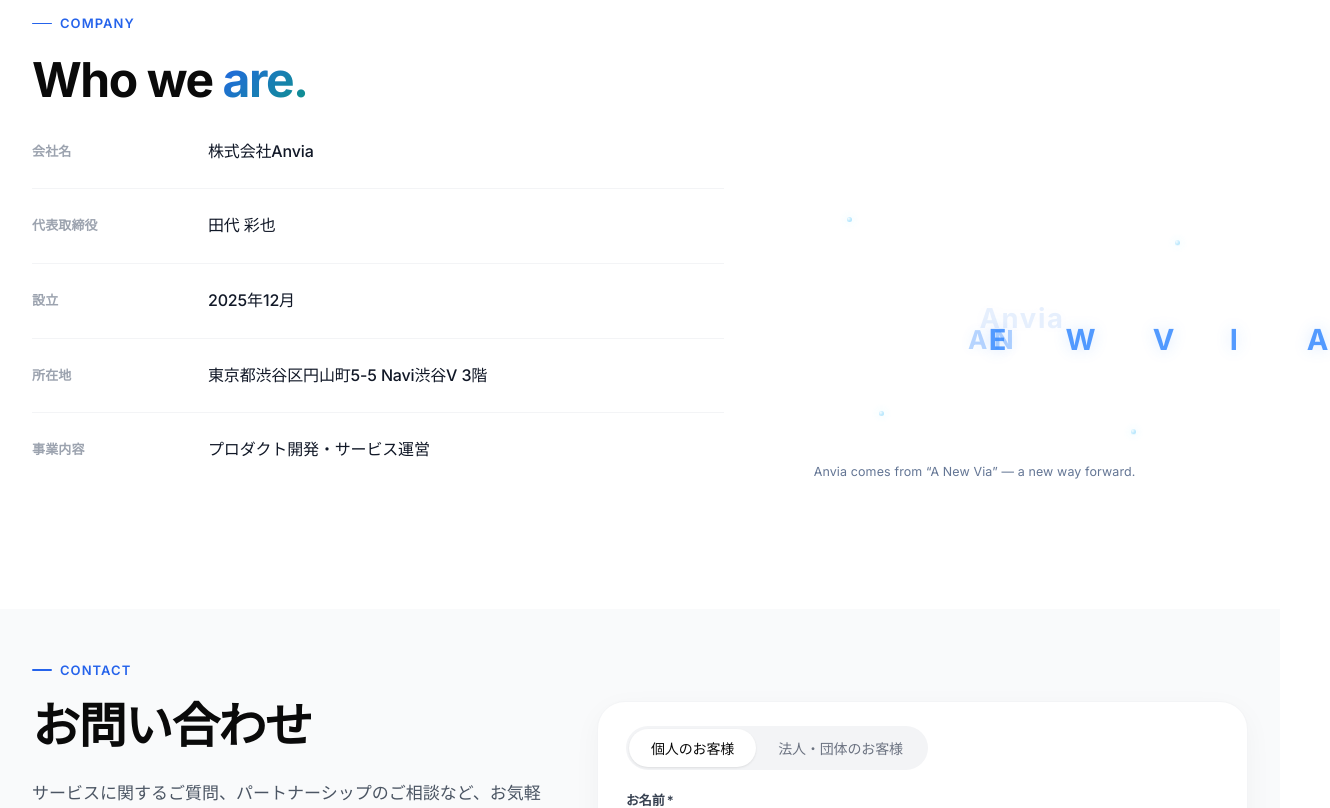
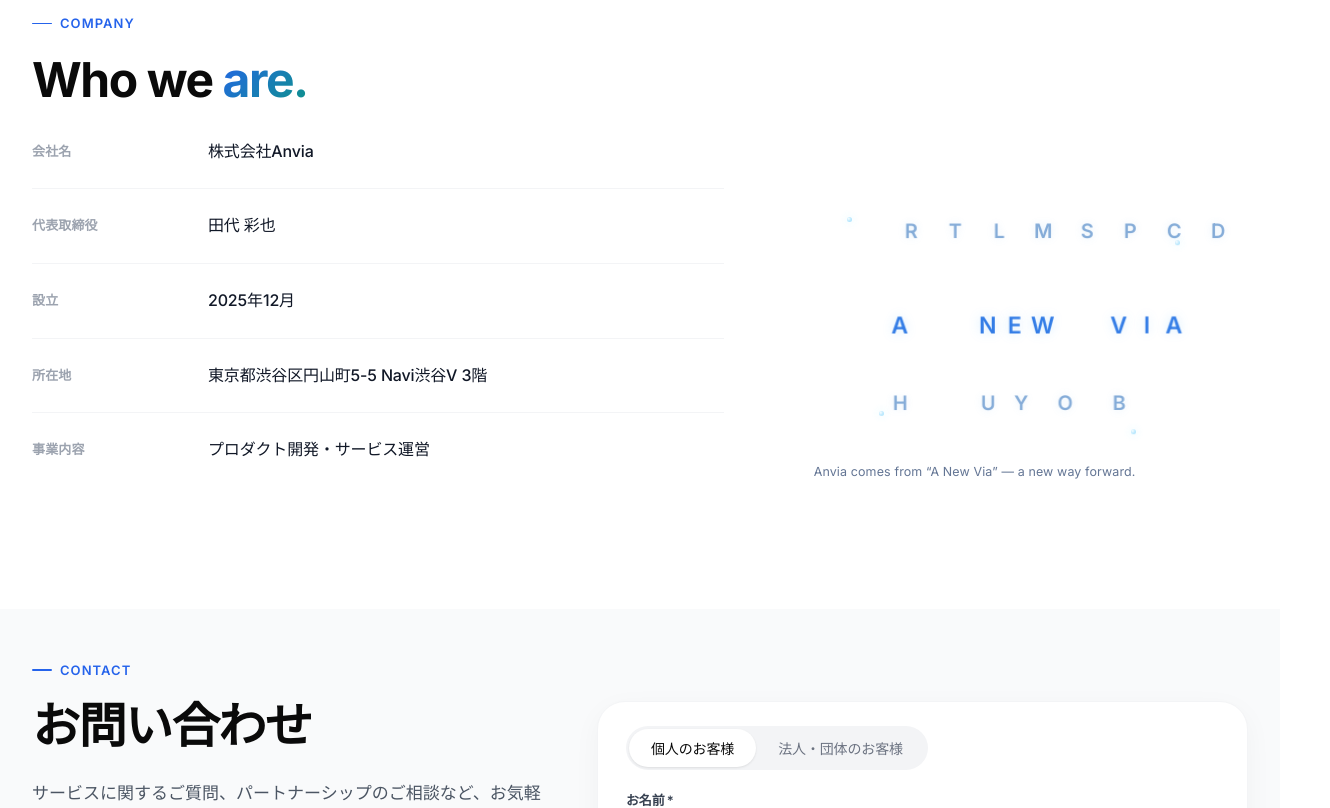
Before and after one commit to Anvia-a/anvia-corporate, a Next.js app: page / in a window 1280 px wide. Shown: the part 4280-5088 px from the top of the page, 1330 px wide, since content can reach past the window. Built offline with nearby package versions, Linux system fonts and the light colour scheme.

Commit message:
Company右側のみを修正し、英字群の出現・旋回・A NEW VIA整列・拡散・Anvia再集結で会社名由来を表現するアニメーションに更新しました。

```diff
--- a/components/Company.module.css
+++ b/components/Company.module.css
@@ -25,6 +25,10 @@
     grid-template-columns: minmax(0, 1.38fr) minmax(300px, 0.95fr);
     gap: 48px;
     align-items: stretch;
+}
+
+.infoBlock {
+    width: 100%;
 }
 
 .table {
@@ -80,94 +84,270 @@
     width: 100%;
     height: 100%;
     min-height: 390px;
+    perspective: 900px;
+    transform-style: preserve-3d;
 }
 
-.letter {
+.glyph {
     position: absolute;
-    left: var(--x0);
-    top: var(--y0);
-    font-size: clamp(1.3rem, 2.2vw, 2.05rem);
-    font-weight: 620;
+    left: 50%;
+    top: 42%;
+    font-size: clamp(1rem, 1.8vw, 1.62rem);
+    font-weight: 580;
     letter-spacing: 0.08em;
-    color: rgba(56, 139, 255, 0.86);
-    text-shadow: 0 0 14px rgba(56, 139, 255, 0.22);
-    animation: gather 10s ease-in-out infinite;
+    color: rgba(44, 121, 232, 0.9);
+    text-shadow: 0 0 10px rgba(72, 179, 243, 0.23);
+    opacity: 0;
+    filter: blur(3px);
+    transform: translate3d(-50%, -50%, 0) rotate(0deg) scale(0.86);
+    will-change: transform, opacity, filter, color;
+    animation: glyphTimeline 12.8s cubic-bezier(0.25, 0.1, 0.25, 1) infinite;
     animation-delay: var(--delay, 0s);
 }
 
-.letterA1 { --x0: -16%; --y0: 20%; --x1: 16%; --y1: 46%; --x2: 40%; --y2: 46%; --delay: 0s; }
-.letterN  { --x0: 84%;  --y0: 16%; --x1: 30%; --y1: 46%; --x2: 46%; --y2: 46%; --delay: 0.12s; }
-.letterE  { --x0: 18%;  --y0: 80%; --x1: 44%; --y1: 46%; --x2: 52%; --y2: 46%; --delay: 0.22s; }
-.letterW  { --x0: 74%;  --y0: 78%; --x1: 58%; --y1: 46%; --x2: 58%; --y2: 46%; --delay: 0.34s; }
-.letterV  { --x0: 6%;   --y0: 52%; --x1: 74%; --y1: 46%; --x2: 64%; --y2: 46%; --delay: 0.44s; }
-.letterI  { --x0: 94%;  --y0: 46%; --x1: 88%; --y1: 46%; --x2: 70%; --y2: 46%; --delay: 0.54s; }
-.letterA2 { --x0: 44%;  --y0: 6%;  --x1: 102%; --y1: 46%; --x2: 76%; --y2: 46%; --delay: 0.64s; }
+.coreGlyph {
+    color: rgba(35, 114, 228, 0.92);
+    text-shadow: 0 0 12px rgba(78, 182, 250, 0.26);
+    letter-spacing: 0.11em;
+}
 
-@keyframes gather {
-    0%, 18% {
+.extraGlyph {
+    color: rgba(78, 134, 198, 0.68);
+    font-size: clamp(0.9rem, 1.55vw, 1.4rem);
+    text-shadow: 0 0 8px rgba(102, 170, 232, 0.18);
+}
+
+.c1 {
+    --x0: 10%;
+    --y0: 22%;
+    --xw1: 30%;
+    --yw1: 18%;
+    --xw2: 22%;
+    --yw2: 64%;
+    --xa: 28%;
+    --ya: 48%;
+    --xb: 24%;
+    --yb: 34%;
+    --xn: 44%;
+    --yn: 48%;
+    --delay: 0.00s;
+}
+
+.c2 {
+    --x0: 84%;
+    --y0: 14%;
+    --xw1: 76%;
+    --yw1: 36%;
+    --xw2: 46%;
+    --yw2: 22%;
+    --xa: 44%;
+    --ya: 48%;
+    --xb: 50%;
+    --yb: 30%;
+    --xn: 46.5%;
+    --yn: 48%;
+    --delay: 0.05s;
+}
+
+.c3 {
+    --x0: 18%;
+    --y0: 82%;
+    --xw1: 56%;
+    --yw1: 72%;
+    --xw2: 72%;
+    --yw2: 44%;
+    --xa: 49%;
+    --ya: 48%;
+    --xb: 68%;
+    --yb: 29%;
+    --xn: 49%;
+    --yn: 48%;
+    --delay: 0.10s;
+}
+
+.c4 {
+    --x0: 74%;
+    --y0: 78%;
+    --xw1: 36%;
+    --yw1: 70%;
+    --xw2: 24%;
+    --yw2: 40%;
+    --xa: 54%;
+    --ya: 48%;
+    --xb: 80%;
+    --yb: 35%;
+    --xn: 51.5%;
+    --yn: 48%;
+    --delay: 0.14s;
+}
+
+.c5 {
+    --x0: 8%;
+    --y0: 54%;
+    --xw1: 20%;
+    --yw1: 28%;
+    --xw2: 62%;
+    --yw2: 16%;
+    --xa: 68%;
+    --ya: 48%;
+    --xb: 58%;
+    --yb: 62%;
+    --xn: 53%;
+    --yn: 48%;
+    --delay: 0.18s;
+}
+
+.c6 {
+    --x0: 96%;
+    --y0: 52%;
+    --xw1: 72%;
+    --yw1: 62%;
+    --xw2: 34%;
+    --yw2: 74%;
+    --xa: 73%;
+    --ya: 48%;
+    --xb: 74%;
+    --yb: 58%;
+    --xn: 55%;
+    --yn: 48%;
+    --delay: 0.23s;
+}
+
+.c7 {
+    --x0: 46%;
+    --y0: 6%;
+    --xw1: 58%;
+    --yw1: 18%;
+    --xw2: 88%;
+    --yw2: 56%;
+    --xa: 78%;
+    --ya: 48%;
+    --xb: 88%;
+    --yb: 50%;
+    --xn: 57%;
+    --yn: 48%;
+    --delay: 0.28s;
+}
+
+.e1  { --x0: 6%;  --y0: 10%; --xw1: 28%; --yw1: 24%; --xw2: 36%; --yw2: 52%; --xa: 30%; --ya: 24%; --xb: 14%; --yb: 16%; --xn: 43%; --yn: 47%; --delay: 0.02s; }
+.e2  { --x0: 20%; --y0: 14%; --xw1: 12%; --yw1: 38%; --xw2: 48%; --yw2: 24%; --xa: 38%; --ya: 24%; --xb: 22%; --yb: 20%; --xn: 44.5%; --yn: 47%; --delay: 0.04s; }
+.e3  { --x0: 34%; --y0: 16%; --xw1: 48%; --yw1: 10%; --xw2: 58%; --yw2: 26%; --xa: 46%; --ya: 24%; --xb: 34%; --yb: 18%; --xn: 46%; --yn: 47%; --delay: 0.06s; }
+.e4  { --x0: 52%; --y0: 12%; --xw1: 70%; --yw1: 12%; --xw2: 78%; --yw2: 28%; --xa: 54%; --ya: 24%; --xb: 46%; --yb: 20%; --xn: 47.5%; --yn: 47%; --delay: 0.08s; }
+.e5  { --x0: 72%; --y0: 10%; --xw1: 86%; --yw1: 22%; --xw2: 74%; --yw2: 36%; --xa: 62%; --ya: 24%; --xb: 58%; --yb: 18%; --xn: 49%; --yn: 47%; --delay: 0.10s; }
+.e6  { --x0: 88%; --y0: 16%; --xw1: 92%; --yw1: 38%; --xw2: 72%; --yw2: 48%; --xa: 70%; --ya: 24%; --xb: 70%; --yb: 20%; --xn: 50.5%; --yn: 47%; --delay: 0.12s; }
+.e7  { --x0: 96%; --y0: 28%; --xw1: 84%; --yw1: 52%; --xw2: 64%; --yw2: 62%; --xa: 78%; --ya: 24%; --xb: 82%; --yb: 22%; --xn: 52%; --yn: 47%; --delay: 0.14s; }
+.e8  { --x0: 94%; --y0: 48%; --xw1: 72%; --yw1: 72%; --xw2: 50%; --yw2: 78%; --xa: 86%; --ya: 24%; --xb: 90%; --yb: 26%; --xn: 53.5%; --yn: 47%; --delay: 0.16s; }
+.e9  { --x0: 82%; --y0: 72%; --xw1: 56%; --yw1: 82%; --xw2: 34%; --yw2: 78%; --xa: 28%; --ya: 68%; --xb: 80%; --yb: 74%; --xn: 45%; --yn: 50%; --delay: 0.18s; }
+.e10 { --x0: 62%; --y0: 86%; --xw1: 38%; --yw1: 80%; --xw2: 20%; --yw2: 66%; --xa: 44%; --ya: 68%; --xb: 66%; --yb: 78%; --xn: 46.5%; --yn: 50%; --delay: 0.20s; }
+.e11 { --x0: 40%; --y0: 88%; --xw1: 24%; --yw1: 70%; --xw2: 18%; --yw2: 48%; --xa: 50%; --ya: 68%; --xb: 50%; --yb: 82%; --xn: 48%; --yn: 50%; --delay: 0.22s; }
+.e12 { --x0: 22%; --y0: 84%; --xw1: 16%; --yw1: 58%; --xw2: 26%; --yw2: 36%; --xa: 58%; --ya: 68%; --xb: 36%; --yb: 78%; --xn: 49.5%; --yn: 50%; --delay: 0.24s; }
+.e13 { --x0: 10%; --y0: 70%; --xw1: 22%; --yw1: 42%; --xw2: 40%; --yw2: 28%; --xa: 68%; --ya: 68%; --xb: 24%; --yb: 70%; --xn: 51%; --yn: 50%; --delay: 0.26s; }
+
+@keyframes glyphTimeline {
+    0% {
         left: var(--x0);
         top: var(--y0);
-        opacity: 0.56;
-        transform: rotate(0deg) scale(0.92);
+        opacity: 0;
+        filter: blur(4px);
+        transform: translate3d(-50%, -50%, -16px) rotate(-18deg) scale(0.82);
     }
 
-    19%, 44% {
-        left: calc(var(--x0) + 6%);
-        top: calc(var(--y0) - 4%);
-        opacity: 0.86;
-        transform: rotate(300deg) scale(1);
+    8% {
+        left: var(--x0);
+        top: var(--y0);
+        opacity: 0.9;
+        filter: blur(0.4px);
+        transform: translate3d(-50%, -50%, 6px) rotate(6deg) scale(0.95);
     }
 
-    45%, 66% {
-        left: var(--x1);
-        top: var(--y1);
-        opacity: 1;
-        transform: rotate(360deg) scale(1.03);
+    20% {
+        left: var(--xw1);
+        top: var(--yw1);
+        opacity: 0.96;
+        filter: blur(0);
+        transform: translate3d(-50%, -50%, 18px) rotate(110deg) scale(1.02);
     }
 
-    67%, 82% {
-        left: var(--x2);
-        top: var(--y2);
-        opacity: 0.42;
-        transform: rotate(360deg) scale(0.92);
+    34% {
+        left: var(--xw2);
+        top: var(--yw2);
+        opacity: 0.9;
+        transform: translate3d(-50%, -50%, -8px) rotate(228deg) scale(0.98);
     }
 
-    83%, 100% {
-        left: var(--x2);
-        top: var(--y2);
+    46% {
+        left: var(--xa);
+        top: var(--ya);
+        opacity: 1;
+        transform: translate3d(-50%, -50%, 0) rotate(360deg) scale(1.03);
+    }
+
+    58% {
+        left: var(--xa);
+        top: var(--ya);
+        opacity: 1;
+        transform: translate3d(-50%, -50%, 0) rotate(360deg) scale(1);
+    }
+
+    68% {
+        left: var(--xb);
+        top: var(--yb);
+        opacity: 0.82;
+        transform: translate3d(-50%, -50%, 2px) rotate(410deg) scale(0.95);
+    }
+
+    80% {
+        left: var(--xn);
+        top: var(--yn);
+        opacity: 0.4;
+        transform: translate3d(-50%, -50%, 10px) rotate(460deg) scale(0.88);
+    }
+
+    92% {
+        left: var(--xn);
+        top: var(--yn);
         opacity: 0;
-        transform: rotate(360deg) scale(0.88);
+        filter: blur(1px);
+        transform: translate3d(-50%, -50%, 14px) rotate(480deg) scale(0.82);
+    }
+
+    100% {
+        left: var(--x0);
+        top: var(--y0);
+        opacity: 0;
+        filter: blur(4px);
+        transform: translate3d(-50%, -50%, -16px) rotate(-18deg) scale(0.82);
     }
 }
 
 .finalWord {
     position: absolute;
     left: 50%;
-    top: 46%;
+    top: 48%;
     transform: translate(-50%, -50%);
-    font-size: clamp(1.35rem, 2.3vw, 2.15rem);
-    font-weight: 620;
-    letter-spacing: 0.06em;
+    font-size: clamp(1.45rem, 2.45vw, 2.2rem);
+    font-weight: 640;
+    letter-spacing: 0.08em;
     color: rgba(43, 123, 237, 0.92);
-    text-shadow: 0 0 16px rgba(43, 123, 237, 0.24);
+    text-shadow: 0 0 18px rgba(43, 123, 237, 0.26);
     opacity: 0;
-    animation: finalReveal 10s ease-in-out infinite;
+    animation: finalReveal 12.8s ease-in-out infinite;
 }
 
 @keyframes finalReveal {
-    0%, 66% {
+    0%, 76% {
         opacity: 0;
-        transform: translate(-50%, -50%) scale(0.92);
+        transform: translate(-50%, -50%) scale(0.9);
     }
 
-    74%, 86% {
+    84%, 92% {
         opacity: 1;
-        transform: translate(-50%, -50%) scale(1);
+        transform: translate(-50%, -50%) scale(1.02);
     }
 
     100% {
         opacity: 0;
-        transform: translate(-50%, -50%) scale(1.04);
+        transform: translate(-50%, -50%) scale(1.06);
     }
 }
 
@@ -185,10 +365,10 @@
 .sparkC { left: 24%; top: 70%; animation: sparkFloatC 7.8s ease-in-out infinite; }
 .sparkD { left: 70%; top: 74%; animation: sparkFloatD 8.2s ease-in-out infinite; }
 
-@keyframes sparkFloatA { 0%,100%{transform:translateY(0);opacity:.48;} 50%{transform:translateY(-9px);opacity:.78;} }
-@keyframes sparkFloatB { 0%,100%{transform:translateY(0);opacity:.44;} 50%{transform:translateY(8px);opacity:.72;} }
-@keyframes sparkFloatC { 0%,100%{transform:translateY(0);opacity:.42;} 50%{transform:translateY(-8px);opacity:.7;} }
-@keyframes sparkFloatD { 0%,100%{transform:translateY(0);opacity:.4;} 50%{transform:translateY(9px);opacity:.68;} }
+@keyframes sparkFloatA { 0%,100% { transform: translateY(0); opacity: .48; } 50% { transform: translateY(-9px); opacity: .78; } }
+@keyframes sparkFloatB { 0%,100% { transform: translateY(0); opacity: .44; } 50% { transform: translateY(8px); opacity: .72; } }
+@keyframes sparkFloatC { 0%,100% { transform: translateY(0); opacity: .42; } 50% { transform: translateY(-8px); opacity: .7; } }
+@keyframes sparkFloatD { 0%,100% { transform: translateY(0); opacity: .4; } 50% { transform: translateY(9px); opacity: .68; } }
 
 .meaning {
     position: absolute;
@@ -212,6 +392,14 @@
         margin-left: 0;
     }
 
+    .glyph {
+        font-size: clamp(0.88rem, 2.8vw, 1.15rem);
+    }
+
+    .finalWord {
+        font-size: clamp(1.25rem, 4.8vw, 1.7rem);
+    }
+
     .meaning {
         left: 6%;
         right: 6%;
--- a/components/Company.tsx
+++ b/components/Company.tsx
@@ -9,6 +9,32 @@
     { label: '設立', value: '2025年12月' },
     { label: '所在地', value: '東京都渋谷区円山町5-5 Navi渋谷V 3階' },
     { label: '事業内容', value: 'プロダクト開発・サービス運営' },
+];
+
+const coreLetters = [
+    { ch: 'A', cls: styles.c1 },
+    { ch: 'N', cls: styles.c2 },
+    { ch: 'E', cls: styles.c3 },
+    { ch: 'W', cls: styles.c4 },
+    { ch: 'V', cls: styles.c5 },
+    { ch: 'I', cls: styles.c6 },
+    { ch: 'A', cls: styles.c7 },
+];
+
+const extraLetters = [
+    { ch: 'R', cls: styles.e1 },
+    { ch: 'T', cls: styles.e2 },
+    { ch: 'L', cls: styles.e3 },
+    { ch: 'M', cls: styles.e4 },
+    { ch: 'S', cls: styles.e5 },
+    { ch: 'P', cls: styles.e6 },
+    { ch: 'C', cls: styles.e7 },
+    { ch: 'D', cls: styles.e8 },
+    { ch: 'H', cls: styles.e9 },
+    { ch: 'U', cls: styles.e10 },
+    { ch: 'Y', cls: styles.e11 },
+    { ch: 'O', cls: styles.e12 },
+    { ch: 'B', cls: styles.e13 },
 ];
 
 export default function Company() {
@@ -41,13 +67,13 @@
                     <AnimateOnScroll delay={180}>
                         <div className={styles.visualPanel} aria-hidden="true">
                             <div className={styles.nameField}>
-                                <span className={`${styles.letter} ${styles.letterA1}`}>A</span>
-                                <span className={`${styles.letter} ${styles.letterN}`}>N</span>
-                                <span className={`${styles.letter} ${styles.letterE}`}>E</span>
-                                <span className={`${styles.letter} ${styles.letterW}`}>W</span>
-                                <span className={`${styles.letter} ${styles.letterV}`}>V</span>
-                                <span className={`${styles.letter} ${styles.letterI}`}>I</span>
-                                <span className={`${styles.letter} ${styles.letterA2}`}>A</span>
+                                {coreLetters.map((l) => (
+                                    <span key={`core-${l.cls}`} className={`${styles.glyph} ${styles.coreGlyph} ${l.cls}`}>{l.ch}</span>
+                                ))}
+
+                                {extraLetters.map((l) => (
+                                    <span key={`extra-${l.cls}`} className={`${styles.glyph} ${styles.extraGlyph} ${l.cls}`}>{l.ch}</span>
+                                ))}
 
                                 <span className={styles.finalWord}>Anvia</span>
 
```
